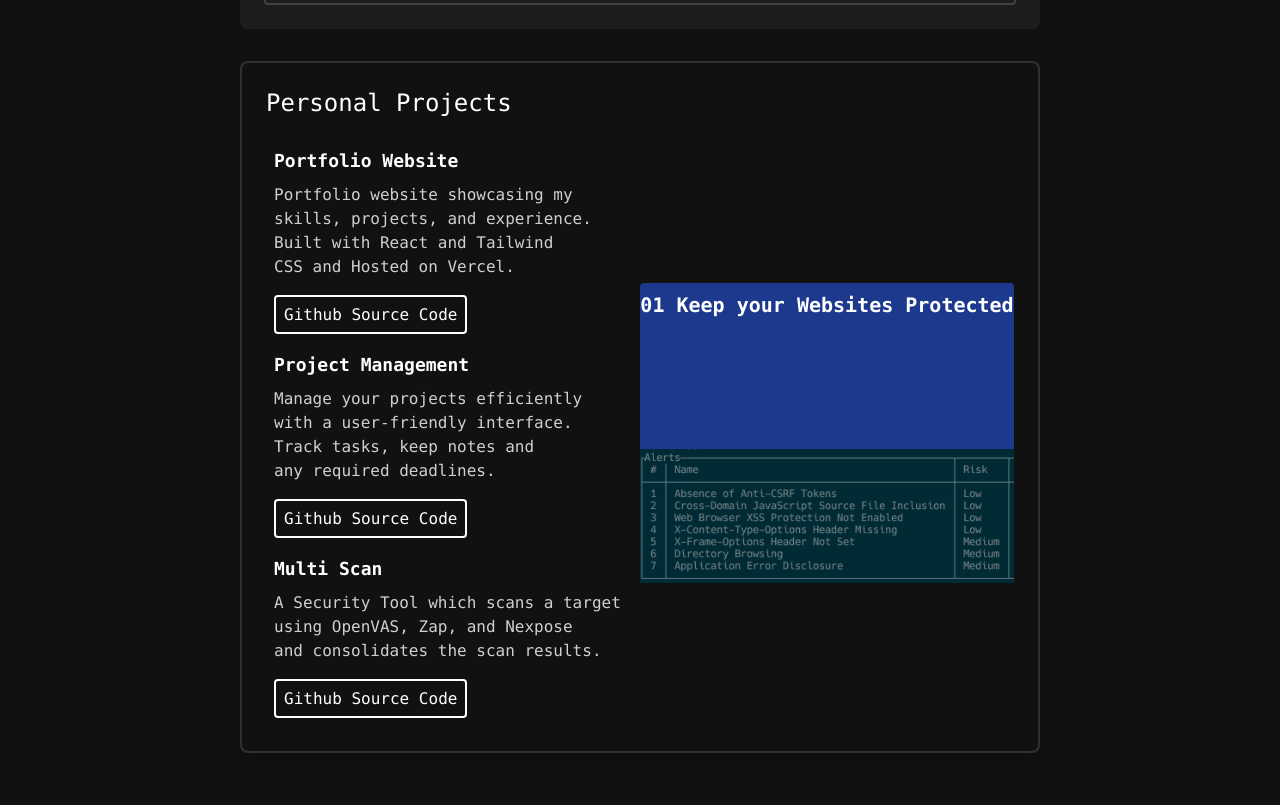
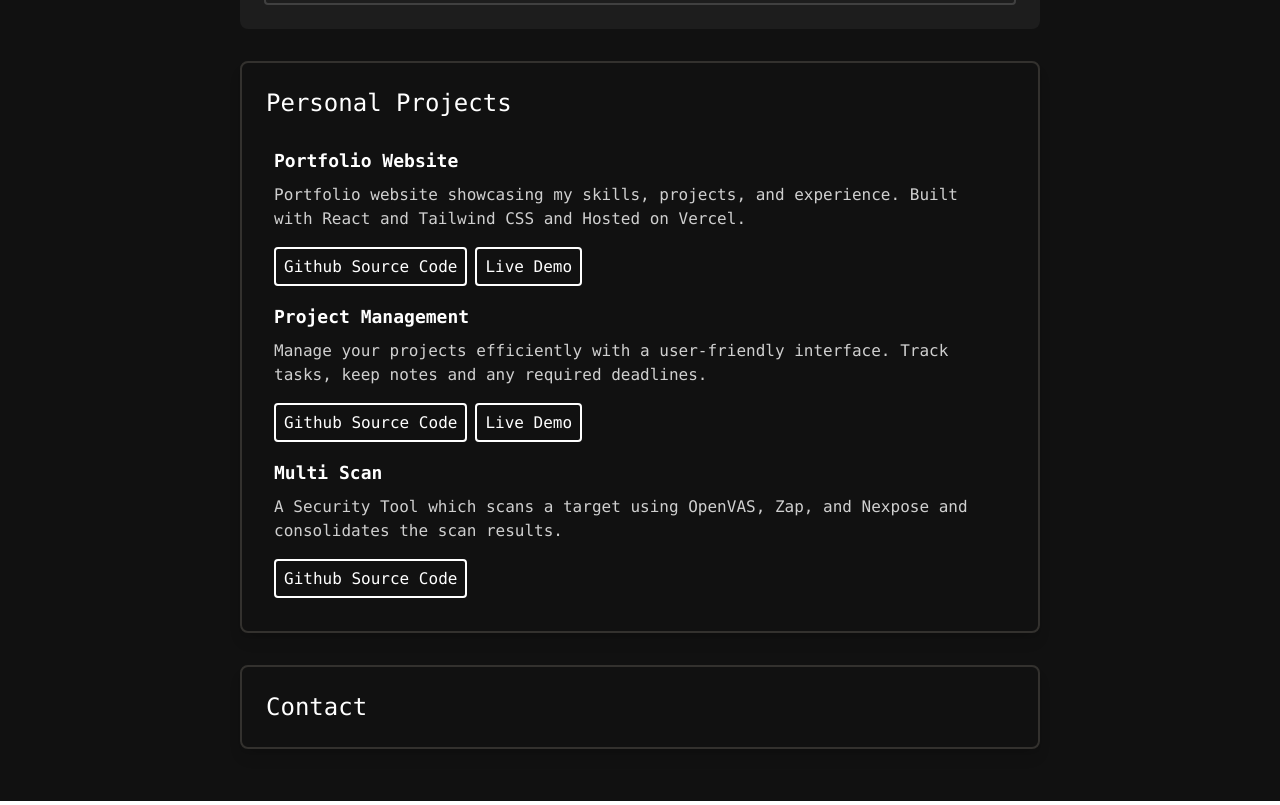
Before and after one commit to bhanu7410/Portfolio, a React (Vite) app: page / in a window 1280 px wide. Shown: the part 1279-2084 px from the top of the page. Built offline with nearby package versions, Linux system fonts and the light colour scheme.

Commit message:
project section almost completed

```diff
--- a/src/App.jsx
+++ b/src/App.jsx
@@ -1,5 +1,6 @@
 // import Navbar from "./components/Navbar";
 import Bio from "./components/BioSection/Bio";
+import Contact from "./components/ContactSection/Contact";
 import Header from "./components/Header";
 import Projects from "./components/ProjectsSection/Projects";
 import Technologies from "./components/Technologies";
@@ -11,6 +12,7 @@ function App() {
 			<Technologies />
 			<Bio />
 			<Projects />
+			<Contact />
 		</div>
 	);
 }
--- /dev/null
+++ b/src/components/ContactSection/Contact.jsx
@@ -0,0 +1,9 @@
+import Card from "../util/Card";
+
+export default function Contact() {
+	return (
+		<Card>
+			<div className="text-2xl">Contact</div>
+		</Card>
+	);
+}
--- a/src/components/ProjectsSection/ProjectItem.jsx
+++ b/src/components/ProjectsSection/ProjectItem.jsx
@@ -1,17 +1,73 @@
+import { useState, useEffect } from "react";
+
 export default function ProjectItem({ project, onHover, onLeave }) {
+	const [uRHereStatus, setuRHereStatus] = useState(false);
+	const [displayedText, setDisplayedText] = useState("");
+	const fullText = "You are here the Whole Time!";
+
+	function handleuRHereStatus() {
+		setuRHereStatus(true);
+		console.log("You are here the Whole Time!");
+	}
+
+	const handleClick = () => {
+		if (project.title === "Portfolio Website" && !uRHereStatus) {
+			handleuRHereStatus();
+		}
+	};
+
+	useEffect(() => {
+		if (uRHereStatus) {
+			let currentIndex = 0;
+			const interval = setInterval(() => {
+				if (currentIndex <= fullText.length) {
+					setDisplayedText(fullText.slice(0, currentIndex));
+					currentIndex++;
+				} else {
+					clearInterval(interval);
+				}
+			}, 20);
+			return () => clearInterval(interval);
+		}
+	}, [uRHereStatus]);
+
 	return (
 		<div onMouseEnter={onHover} onMouseLeave={onLeave} className="p-2 pb-4">
 			<div className="text-lg font-semibold">{project.title}</div>
-			<div className="mt-2 text-balance opacity-80">
-				{project.description}
-			</div>
+			<div className="mt-2 opacity-80">{project.description}</div>
 
-			<div className="mt-6">
-				<a href={project.githubSourceCode} target="_blank" className="">
-					<div className="inline cursor-pointer rounded border-2 p-2">
-						Github Source Code
+			<div className="mt-6 flex gap-2">
+				<div>
+					<a
+						href={project.githubSourceCode}
+						target="_blank"
+						className=""
+					>
+						<div className="inline cursor-pointer rounded border-2 p-2 transition-all duration-200 hover:border-4 hover:border-r-0 hover:border-b-0 hover:border-gray-600 hover:bg-gray-500 hover:text-white">
+							Github Source Code
+						</div>
+					</a>
+				</div>
+				{project.liveLink && (
+					<div onClick={handleClick}>
+						{project.title === "Portfolio Website" ? (
+							<div className="inline cursor-pointer rounded border-2 p-2 transition-all duration-300 hover:border-4 hover:border-r-0 hover:border-b-0 hover:border-orange-600 hover:bg-orange-500 hover:text-black">
+								Live Demo
+							</div>
+						) : (
+							<a href="">
+								<div className="inline cursor-pointer rounded border-2 p-2 transition-all duration-300 hover:border-4 hover:border-r-0 hover:border-b-0 hover:border-orange-600 hover:bg-orange-500 hover:text-black">
+									Live Demo
+								</div>
+							</a>
+						)}
 					</div>
-				</a>
+				)}
+				{uRHereStatus && (
+					<div className="bg-orange-500 text-gray-100">
+						{displayedText}
+					</div>
+				)}
 			</div>
 		</div>
 	);
--- a/src/components/ProjectsSection/Projects.jsx
+++ b/src/components/ProjectsSection/Projects.jsx
@@ -2,9 +2,6 @@ import { useState } from "react";
 
 import Card from "../util/Card";
 import ProjectItem from "./ProjectItem";
-
-import reactIcon from "../../assets/ICONS/react.svg";
-import image from "../../assets/ProjectIcons/MultiScan.png";
 
 import { projectsData } from "./data";
 
@@ -14,7 +11,7 @@ export default function Projects() {
 	return (
 		<Card>
 			<div className="text-2xl">Personal Projects</div>
-			<div className="mt-5 grid grid-cols-2">
+			<div className="mt-5 flex flex-col">
 				<div className="mr-2">
 					{projectsData.map((project) => (
 						<ProjectItem
@@ -24,47 +21,6 @@ export default function Projects() {
 						/>
 					))}
 				</div>
-				<div className="flex h-full w-full items-center justify-center">
-					<div className="hidden h-[300px] w-full rounded bg-blue-900 text-xl font-bold sm:flex sm:flex-col sm:items-center sm:justify-between">
-						<div className="rounded pt-2 text-left text-xl">
-							{hoveredProject && `0${hoveredProject}`} Keep your
-							Websites Protected
-						</div>
-						<div className="group relative flex items-end justify-center">
-							<div>
-								<img src={image} alt="" className="scale-100" />
-							</div>
-							{/* Tech icons container */}
-							<div className="absolute bottom-20">
-								{[
-									reactIcon,
-									reactIcon,
-									reactIcon,
-									reactIcon,
-									reactIcon,
-								].map((icon, index, arr) => (
-									<div
-										key={index}
-										className="absolute size-20 rounded bg-amber-50 opacity-0 transition-all duration-300 ease-out group-hover:-translate-y-[150px] group-hover:opacity-100"
-										style={{
-											transform: `translateX(${(index - (arr.length - 1) / 2) * 5}rem)`,
-											// rotate(${
-											// 	(index - (arr.length - 1) / 2) *
-											// 	20
-											// }deg)`,
-										}}
-									>
-										<img
-											src={icon}
-											alt=""
-											className="size-full"
-										/>
-									</div>
-								))}
-							</div>
-						</div>
-					</div>
-				</div>
 			</div>
 		</Card>
 	);
```
